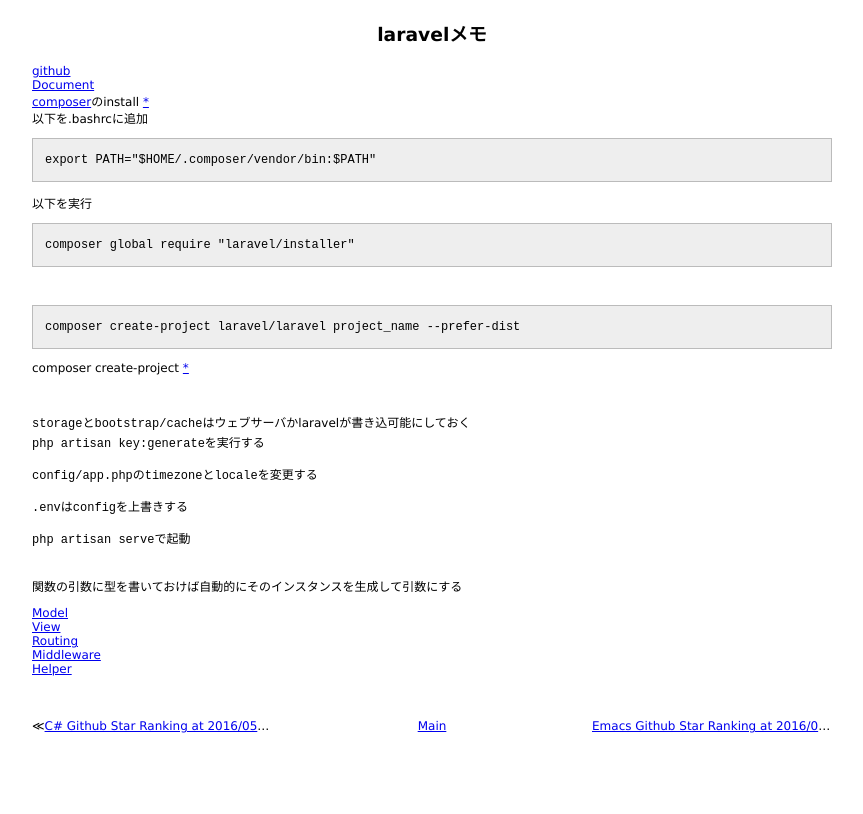
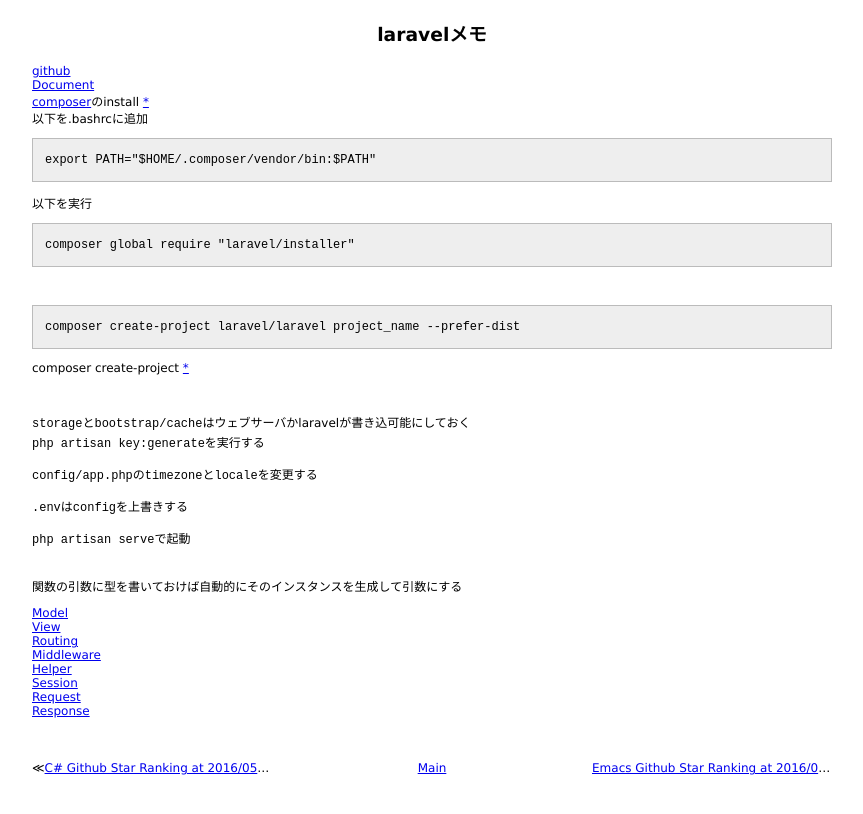
Before and after one commit to 38elements/38elements.github.com, a Jekyll site: the page built from _posts/2016-05-03-laravel.md, in a window 1280 px wide. Shown: the top 814 px of the page, without its empty margins (208-1071 px from the left). Built offline with Jekyll 4.4.1, drawn with Linux system fonts in a browser that asks for light colours.

Commit message:
Update 2016-05-03-laravel.md

```diff
--- a/_posts/2016-05-03-laravel.md
+++ b/_posts/2016-05-03-laravel.md
@@ -42,3 +42,6 @@ composer create-project [*](https://getcomposer.org/doc/03-cli.md#create-project
 [Routing](/2016/05/06/laravel-routing.html)
 [Middleware](/2016/05/09/laravel-middleware.html)
 [Helper](https://laravel.com/docs/5.2/helpers)
+[Session](/2016/05/15/laravel-session.html)
+[Request](/2016/05/10/laravel-request.html)
+[Response](/2016/05/14/laravel-response.html)
```
